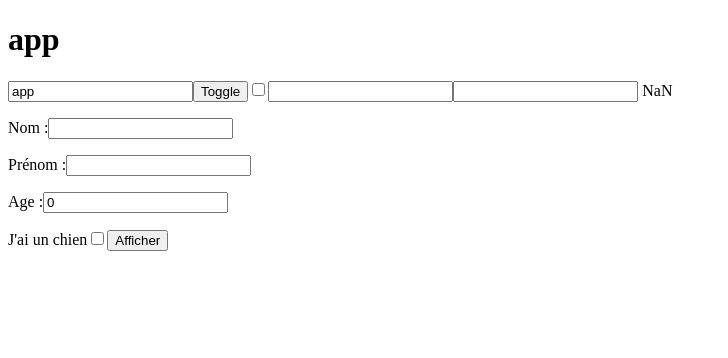
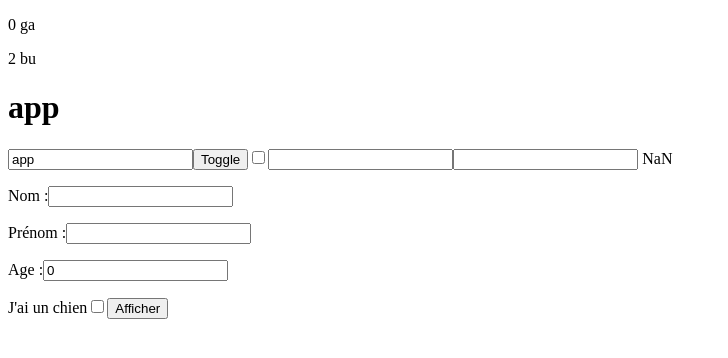
Before and after one commit to simplon-lyon/promo3-ng-learning, an Angular app: page / in a window 1280 px wide. Shown: the top 358 px of the page, without its empty margins (0-728 px from the left). Built offline with nearby package versions, Linux system fonts and the light colour scheme.

Commit message:
added a component for loop and if

```diff
--- a/src/app/app.component.html
+++ b/src/app/app.component.html
@@ -1 +1,3 @@
+<app-boucle></app-boucle>
+
 <app-template></app-template>
--- a/src/app/app.module.ts
+++ b/src/app/app.module.ts
@@ -4,11 +4,13 @@ import {FormsModule} from '@angular/forms';
 
 import { AppComponent } from './app.component';
 import { TemplateComponent } from './template/template.component';
+import { BoucleComponent } from './boucle/boucle.component';
 
 @NgModule({
   declarations: [
     AppComponent,
-    TemplateComponent
+    TemplateComponent,
+    BoucleComponent
   ],
   imports: [
     BrowserModule,
--- /dev/null
+++ b/src/app/boucle/boucle.component.html
@@ -0,0 +1,11 @@
+
+<!-- On utilise le *ngFor pour boucler sur des listes d'éléments. On peut récupérer en plus certaines variables de la boucle type index/even/odd/first/last
+Le *ngFor répétera l'élément html autant de fois qu'il y a d'item dans le tableau -->
+<!-- Les balises html ne peuvent avoir qu'un seul attribut avec un * devant -->
+<ng-container *ngFor="let item of tableau; index as clef; even as pair">
+  <!-- Le *ngIf calcul ou non un élément selon si sa valeur est true ou false. Contrairement au [hidden] qui ne fait que cacher l'élément via du css, un élément avec un *ngIf="false" n'existera tout simplement pas dans le DOM (et donc ne sera pas calculé par angular) -->
+  <p *ngIf="pair">
+    {{clef}} {{item}}
+  </p>
+
+</ng-container>
--- /dev/null
+++ b/src/app/boucle/boucle.component.ts
@@ -0,0 +1,16 @@
+import { Component, OnInit } from '@angular/core';
+
+@Component({
+  selector: 'app-boucle',
+  templateUrl: './boucle.component.html',
+  styleUrls: ['./boucle.component.css']
+})
+export class BoucleComponent implements OnInit {
+  tableau:string[] = ['ga', 'zo', 'bu', 'meu'];
+
+  constructor() { }
+
+  ngOnInit() {
+  }
+
+}
```
Also changed, not shown: src/app/boucle/boucle.component.css (added), 1 other file (tests, documents, lock files or other folders).
